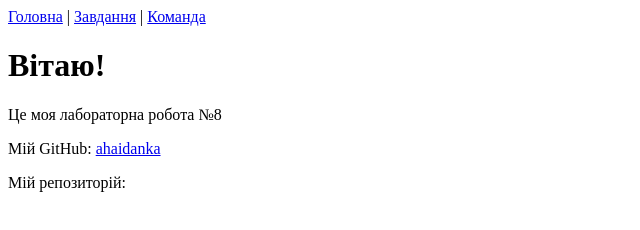
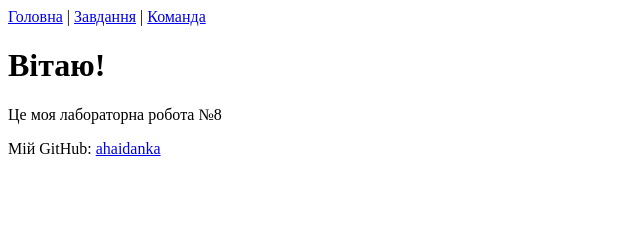
Before and after one commit to ahaidanka/oki-2025-lab8, a plain HTML site: page index.html in a window 1280 px wide. Shown: the whole page, without its empty margins (0-640 px from the left). Drawn offline with Linux system fonts and the light colour scheme.

```diff
--- a/index.html
+++ b/index.html
@@ -16,7 +16,6 @@
 
     <footer>
         <p>Мій GitHub: <a href="https://github.com/ahaidanka">ahaidanka</a></p>
-        <p>Мій репозиторій: <a href="https://github.com/ahaidanka/oki-2025-lab8"></a></p>
     </footer>
 </body>
 </html>
```
